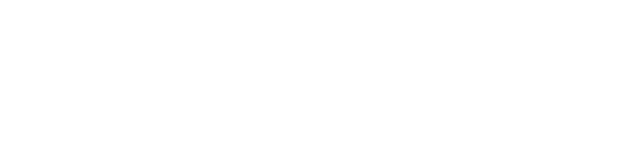
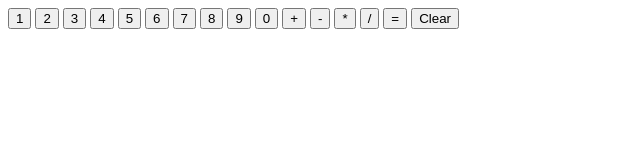
Before and after one commit to hoangvu2002/calculator-project, a plain HTML site: page index.html in a window 1280 px wide. Shown: the whole page, without its empty margins (0-640 px from the left). Drawn offline with Linux system fonts and the light colour scheme.

Commit message:
Add buttons for digits, operations, equal and clear

```diff
--- a/index.html
+++ b/index.html
@@ -7,6 +7,24 @@
     <title>Document</title>
 </head>
 <body>
+    <div class="buttons">
+        <button>1</button>
+        <button>2</button>
+        <button>3</button>
+        <button>4</button>
+        <button>5</button>
+        <button>6</button>
+        <button>7</button>
+        <button>8</button>
+        <button>9</button>
+        <button>0</button>
+        <button>+</button>
+        <button>-</button>
+        <button>*</button>
+        <button>/</button>
+        <button>=</button>
+        <button>Clear</button>
+    </div>
     <script src="script.js"></script>
 </body>
 </html>
--- a/script.js
+++ b/script.js
@@ -33,3 +33,11 @@
     "*": mulitply,
     "/": divide,
 }
+
+function operate(operator, num1, num2) {
+    if (!operations[operator] || isNaN(num1) || isNaN(num2)) {
+        return NaN;
+      }
+
+      return operations[operator](num1,num2);
+}
```
